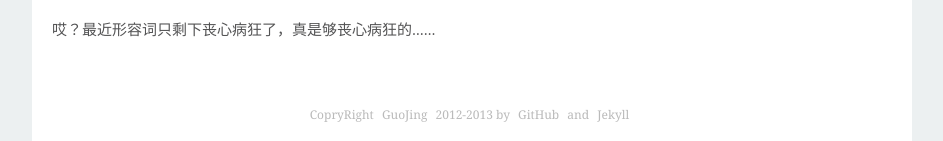
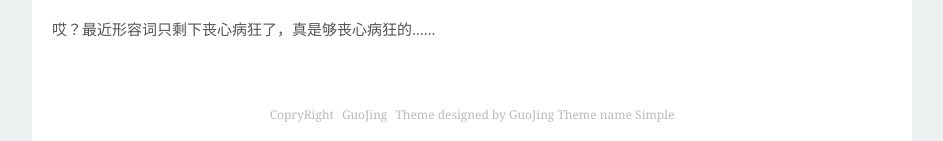
Before and after one commit to mayloveless/wanglingfei.github.com, a Jekyll site: the page built from index.html, in a window 1280 px wide. Shown: the part 1559-1700 px from the top of the page, without its empty margins (168-1111 px from the left). Built offline with Jekyll 4.4.1, drawn with Linux system fonts in a browser that asks for light colours; nearby versions of some CDN libraries; library files that are not in the unit come from our copies; Markdown is read by kramdown in place of the engine named in the settings; the list of posts is cut into pages by our own code.

```diff
--- a/_includes/footer.html
+++ b/_includes/footer.html
@@ -7,6 +7,17 @@
 	如果你喜欢这个博客构架和皮肤，请保留我作为原作者的权利，我会感谢你。
 	你也可以不保留我作为原作者的权利，自然没有任何问题，但似乎没有共享精神。
 -->
-CopryRight <a href="http://guojing.me/" target="_blank">GuoJing</a> 2012-2013 by <a href="http://www.github.com/" target="_blank">GitHub</a> and <a href="http://jekyllrb.com/" target="_blank">Jekyll</a>
+CopryRight <a href="http://guojing.me/" target="_blank">GuoJing</a> Theme designed by GuoJing Theme name Simple
+
+<script>
+  (function(i,s,o,g,r,a,m){i['GoogleAnalyticsObject']=r;i[r]=i[r]||function(){
+  (i[r].q=i[r].q||[]).push(arguments)},i[r].l=1*new Date();a=s.createElement(o),
+  m=s.getElementsByTagName(o)[0];a.async=1;a.src=g;m.parentNode.insertBefore(a,m)
+  })(window,document,'script','//www.google-analytics.com/analytics.js','ga');
+
+  ga('create', 'UA-45573856-1', 'wanglingfei.github.io');
+  ga('send', 'pageview');
+
+</script>
 
 </div>
```
